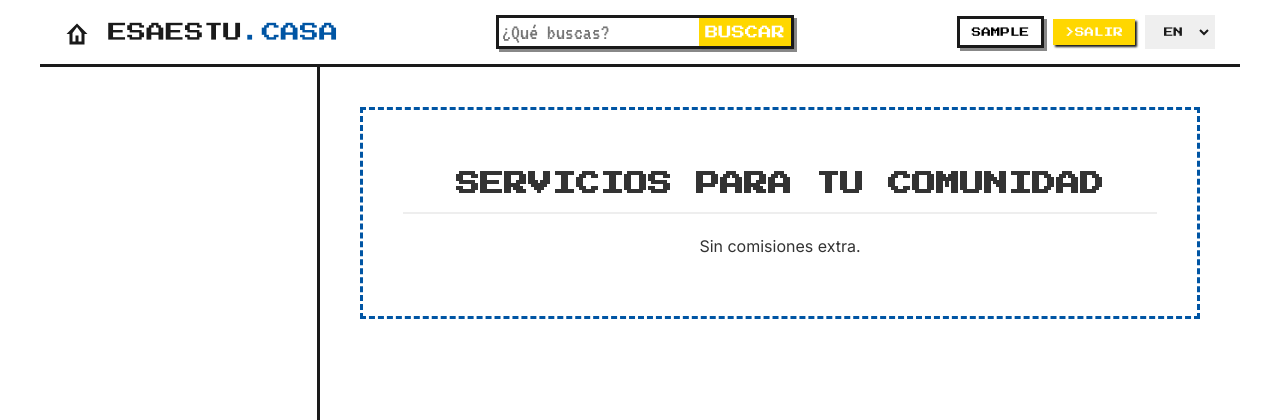
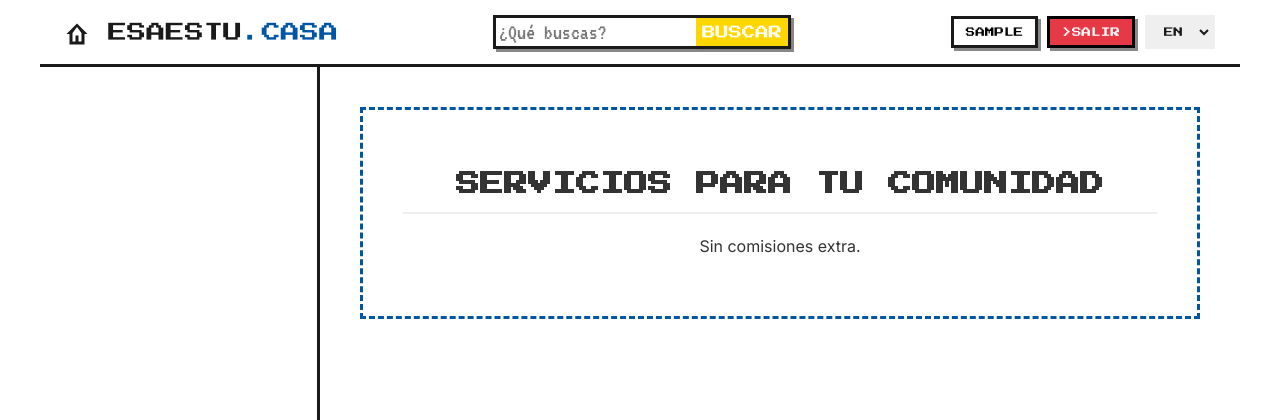
Before and after one commit to gmplanet/esaestu, a Django app: page /en/ in a window 1280 px wide. Shown: the top 420 px of the page. Run offline with Django 5.2, Linux system fonts and the light colour scheme; the visitor is signed in with stand-in values (Sample User, id 1); data that the repository does not hold is empty.

Commit message:
modified:   static/css/pixel_style.css

```diff
--- a/static/css/pixel_style.css
+++ b/static/css/pixel_style.css
@@ -164,20 +164,13 @@ h1, h2, h3, .logo-pixel, .auth-link, button {
 }
 
 .auth-link.salir {
-    /*appearance: none;     /* Убирает стандартные стили браузера/ОС */
-    /*background: none;     /* Убирает серый фон */
-    border: none;         /* Убирает рамку */
-    /*padding: 0;           /* Убирает внутренние отступы */
-    /*outline: none;        /* Убирает синюю обводку при клике */
-    /*font: inherit;        /* Заставляет кнопку использовать шрифт родителя */
-    /*color: inherit;       /* Наследует цвет текста */
-    cursor: pointer;      /* Возвращает палец (курсор) при наведении */
 
-
-    background: var(--pixel-yellow);
+    border: 3px solid black;
+    cursor: pointer;
+    background: var(--pixel-red);
     color: white;
-    border-color: var(--pixel-yellow);
-    box-shadow: 2px 2px 2px var(--pixel-black);
+    border-color: #000000;
+    box-shadow: 3px 3px 0px #888;
 
 }
 
@@ -185,8 +178,6 @@ h1, h2, h3, .logo-pixel, .auth-link, button {
     transform: translate(2px, 2px);
     box-shadow: 0px 0px 0px var(--pixel-black);
     z-index: 1300;
-    box-shadow: inset -2px -2px 0 2px grey;
-    box-shadow: inset -1px -1px 0 1px rgb(0, 0, 0);
 }
 
 .auth-link.user_link {
```
